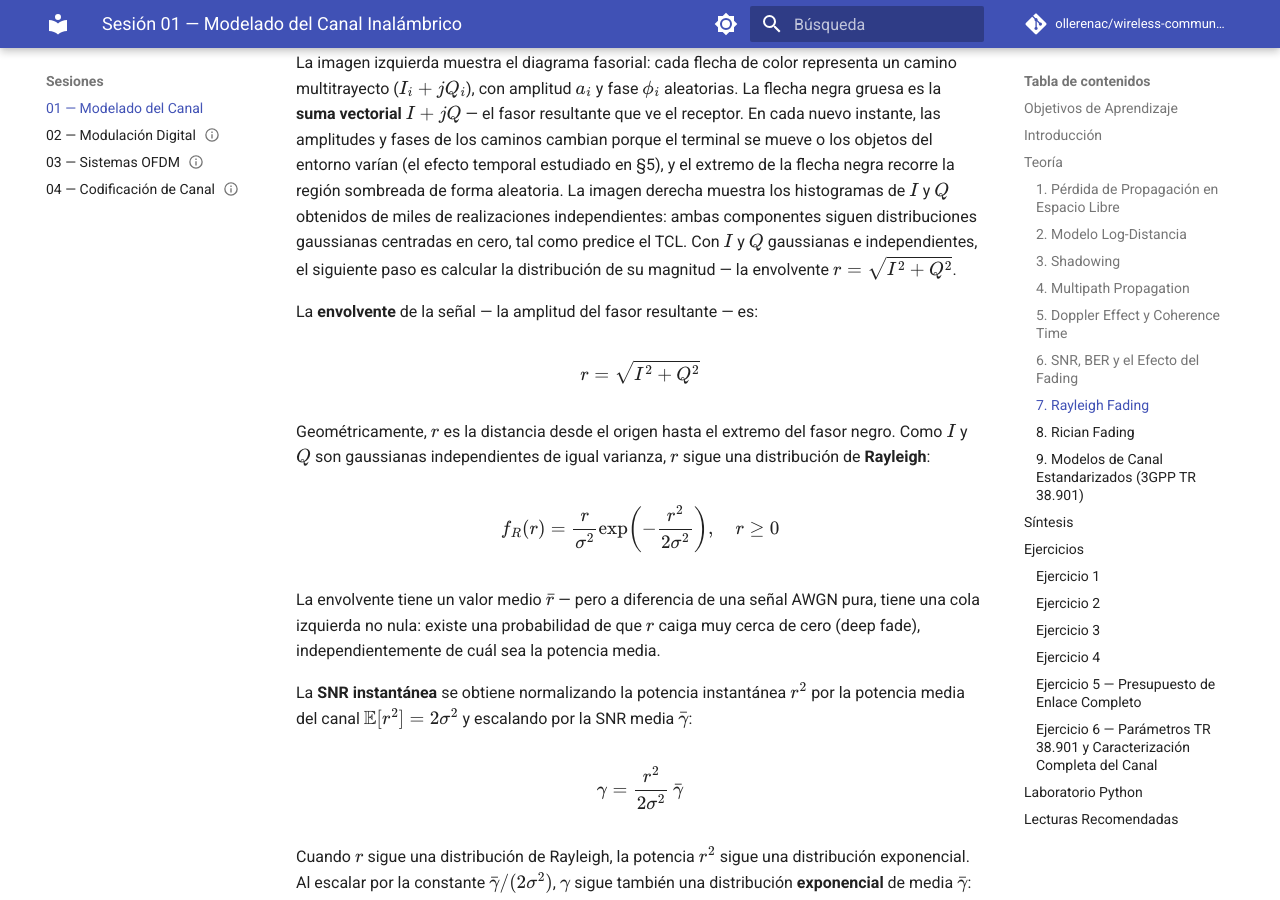
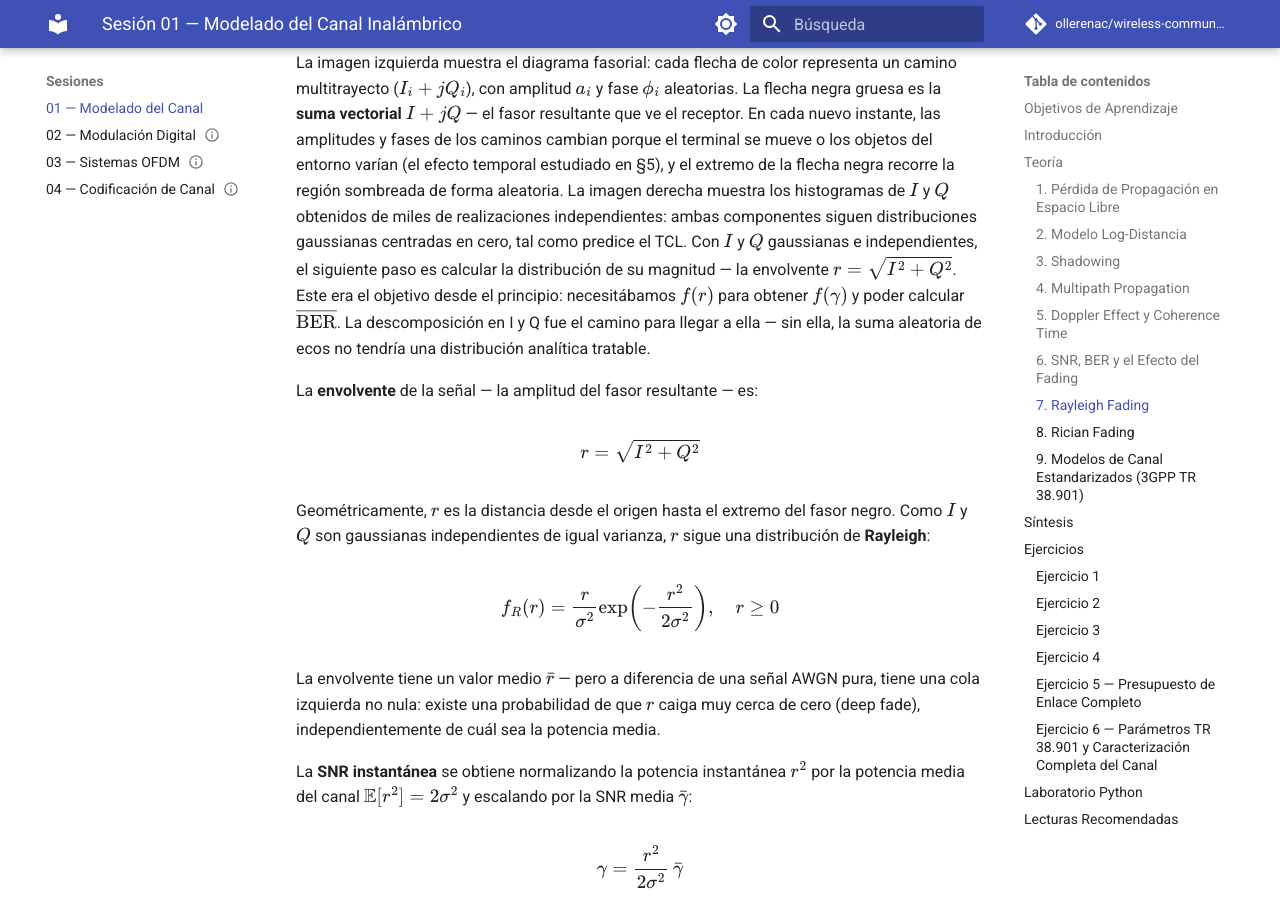
Before and after one commit to ollerenac/wireless-communication-systems, an MkDocs documentation site: the page built from docs/sessions/01-channel-modeling/index.md, in a window 1280 px wide and 900 px high, scrolled down 20728 px. Built offline with MkDocs 1.6.1 and Material for MkDocs 9.7.7, drawn with Linux system fonts in a browser that asks for light colours; comment, search, counter and statistics services are not loaded.

Commit message:
docs(session-01): remind purpose of I/Q derivation — f(r)→f(γ)→BER̄ chain closure

```diff
--- a/docs/sessions/01-channel-modeling/index.md
+++ b/docs/sessions/01-channel-modeling/index.md
@@ -373,7 +373,7 @@
 
 ![Derivación de Rayleigh: diagrama fasorial e histogramas I/Q](figures/rayleigh-derivation.png)
 
-La imagen izquierda muestra el diagrama fasorial: cada flecha de color representa un camino multitrayecto ($I_i + jQ_i$), con amplitud $a_i$ y fase $\phi_i$ aleatorias. La flecha negra gruesa es la **suma vectorial** $I + jQ$ — el fasor resultante que ve el receptor. En cada nuevo instante, las amplitudes y fases de los caminos cambian porque el terminal se mueve o los objetos del entorno varían (el efecto temporal estudiado en §5), y el extremo de la flecha negra recorre la región sombreada de forma aleatoria. La imagen derecha muestra los histogramas de $I$ y $Q$ obtenidos de miles de realizaciones independientes: ambas componentes siguen distribuciones gaussianas centradas en cero, tal como predice el TCL. Con $I$ y $Q$ gaussianas e independientes, el siguiente paso es calcular la distribución de su magnitud — la envolvente $r = \sqrt{I^2 + Q^2}$.
+La imagen izquierda muestra el diagrama fasorial: cada flecha de color representa un camino multitrayecto ($I_i + jQ_i$), con amplitud $a_i$ y fase $\phi_i$ aleatorias. La flecha negra gruesa es la **suma vectorial** $I + jQ$ — el fasor resultante que ve el receptor. En cada nuevo instante, las amplitudes y fases de los caminos cambian porque el terminal se mueve o los objetos del entorno varían (el efecto temporal estudiado en §5), y el extremo de la flecha negra recorre la región sombreada de forma aleatoria. La imagen derecha muestra los histogramas de $I$ y $Q$ obtenidos de miles de realizaciones independientes: ambas componentes siguen distribuciones gaussianas centradas en cero, tal como predice el TCL. Con $I$ y $Q$ gaussianas e independientes, el siguiente paso es calcular la distribución de su magnitud — la envolvente $r = \sqrt{I^2 + Q^2}$. Este era el objetivo desde el principio: necesitábamos $f(r)$ para obtener $f(\gamma)$ y poder calcular $\overline{\text{BER}}$. La descomposición en I y Q fue el camino para llegar a ella — sin ella, la suma aleatoria de ecos no tendría una distribución analítica tratable.
 
 La **envolvente** de la señal — la amplitud del fasor resultante — es:
 
```
